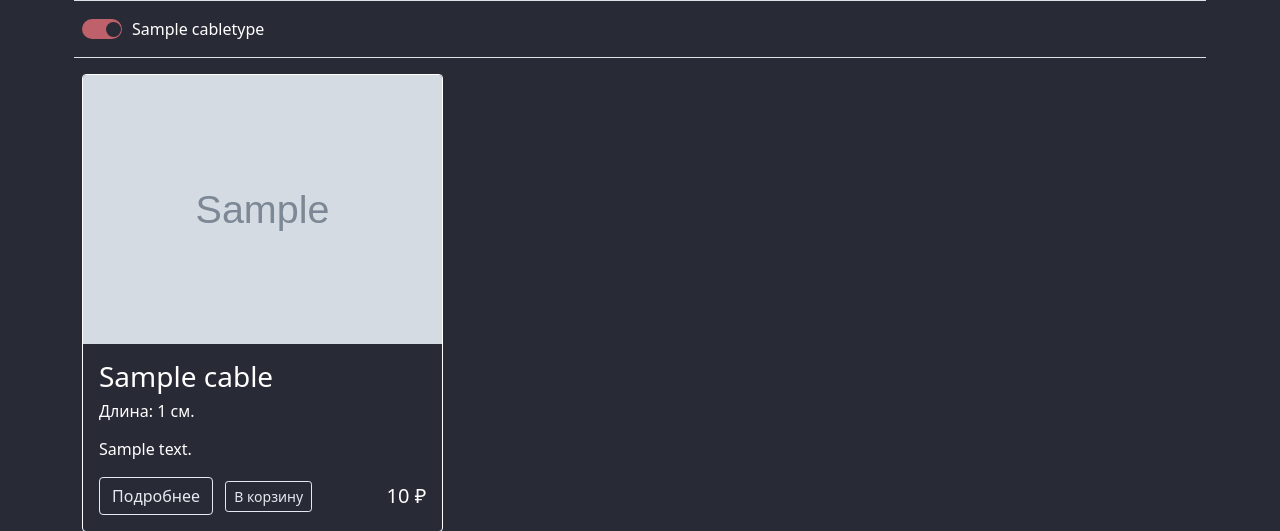
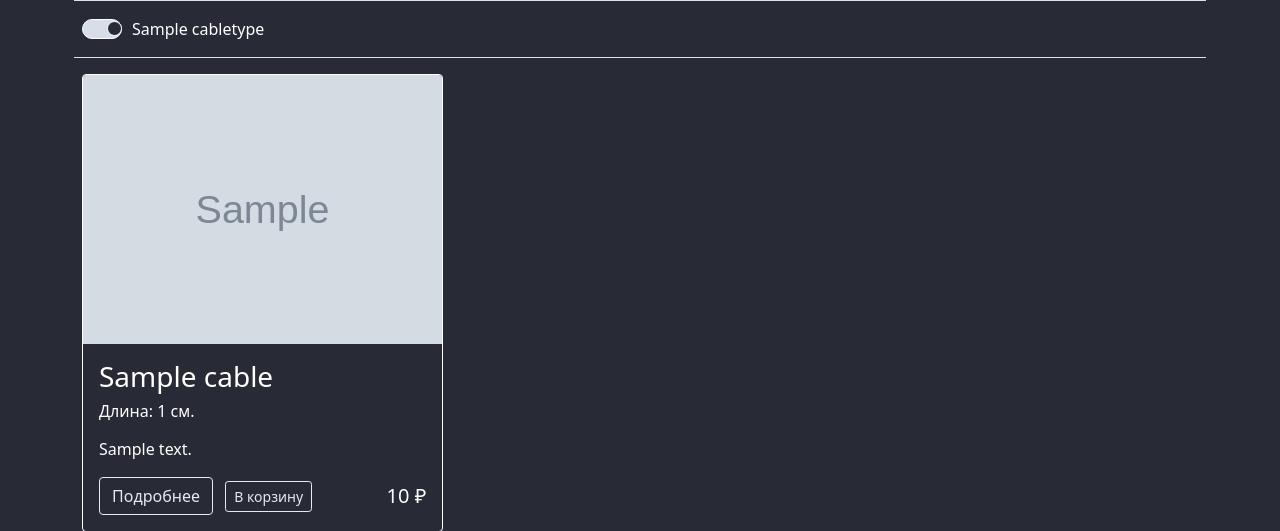
Before and after one commit to BreachAndHole/audio-store-django, a Django app: page /cables/ in a window 1280 px wide. Shown: the part 72-603 px from the top of the page. Run offline with Django 4.2, Linux system fonts and the light colour scheme; tables that the repository leaves empty hold one stand-in row (values such as "Sample post"); grey boxes marked "Sample" are stand-in pictures; some libraries are stand-ins or nearby versions.

Commit message:
switch inputs styles corrected

```diff
--- a/cables_shop/shop/static/shop/css/switch.css
+++ b/cables_shop/shop/static/shop/css/switch.css
@@ -13,9 +13,10 @@
     left: 0;
     right: 0;
     bottom: 0;
-    background-color: #D8DEE9;
+    background-color: #282a36;
     transition: .4s;
     border-radius: 34px;
+    border: 1px solid #FFFFFF;
 }
 
 .switch input {
@@ -32,10 +33,11 @@
     background-color: #282a36;
     transition: .4s;
     border-radius: 25px;
+    border: 1px solid #FFFFFF;
 }
 
 input:checked+.slider {
-    background-color: #BF616A;
+    background-color: #D8DEE9;
 }
 
 input:checked+.slider:before {
```
